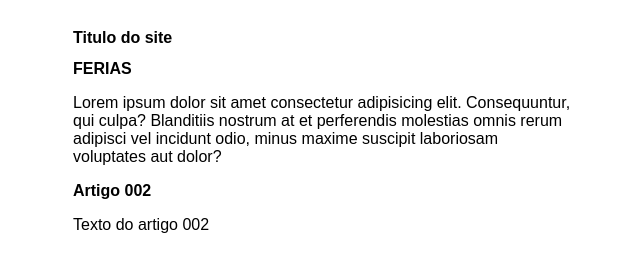
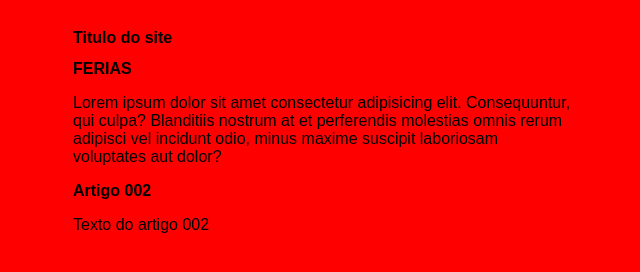
Before and after one commit to MpMorais24/projeto-site, a plain HTML site: page index.html in a window 1280 px wide. Shown: the whole page, without its empty margins (317-957 px from the left). Drawn offline with Linux system fonts and the light colour scheme.

Commit message:
Update style.css

```diff
--- a/style.css
+++ b/style.css
@@ -5,12 +5,12 @@
 }
 
 body{
-    background-color: rgb(red, green, blue);
+    background-color:red
 
 }
 
 main{
-    background-color: white;
+    background-color:red;
     width:500px;
     margin:auto;
     padding:10px;
```
